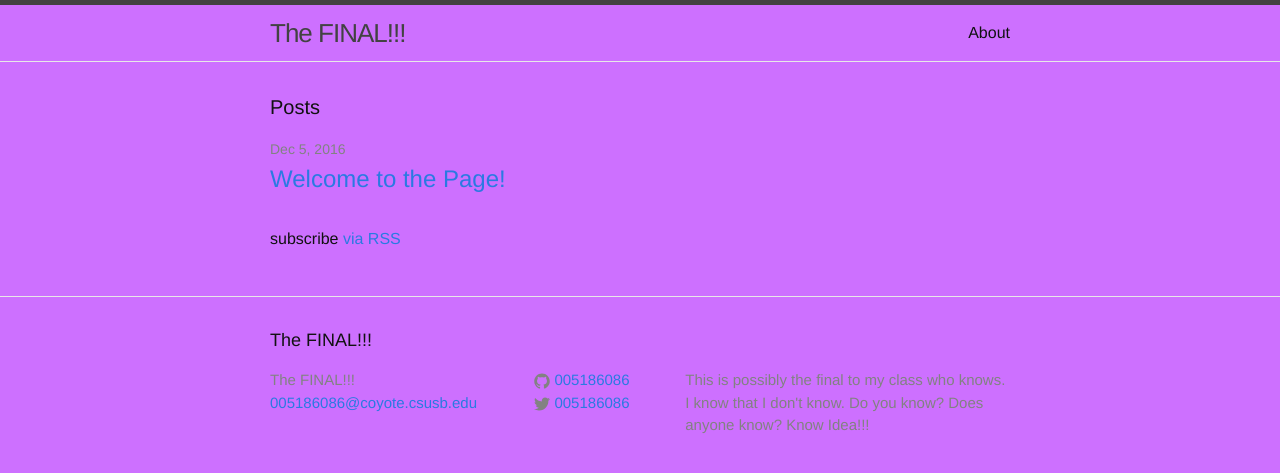
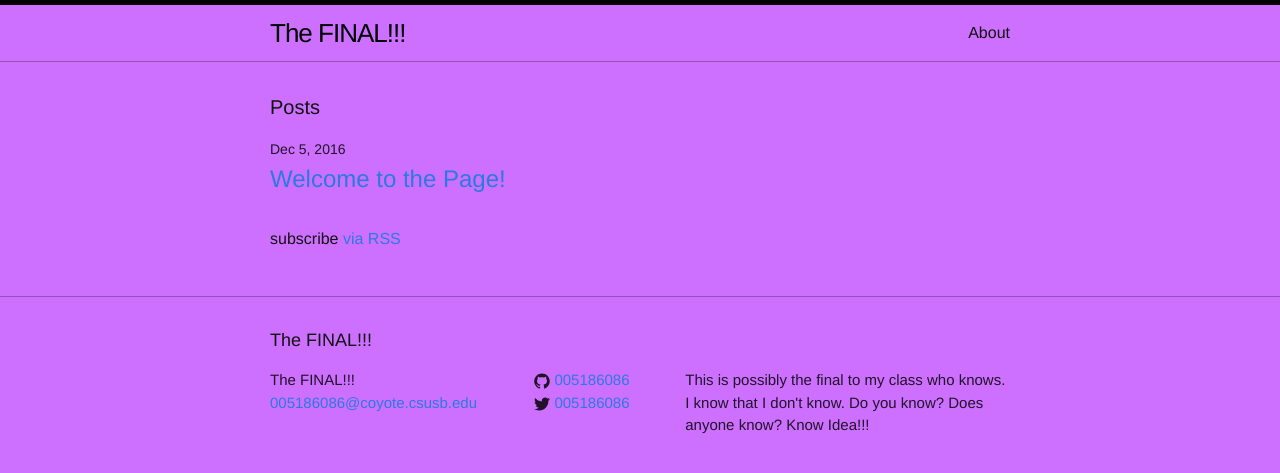
Before and after one commit to 005186086/005186086.github.io, a Jekyll site: the page built from index.html, in a window 1280 px wide. Shown: the top 473 px of the page. Built offline with Jekyll 4.4.1, drawn with Linux system fonts in a browser that asks for light colours.

Commit message:
Tweaking
Tweaking things to get everything jujutsu right

```diff
--- a/css/main.scss
+++ b/css/main.scss
@@ -18,7 +18,7 @@ $text-color:       #111;
 $background-color: #CD70FF;
 $brand-color:      #2a7ae2;
 
-$grey-color:       #828282;
+$grey-color:       #211229;
 $grey-color-light: lighten($grey-color, 40%);
 $grey-color-dark:  darken($grey-color, 25%);
 
```
